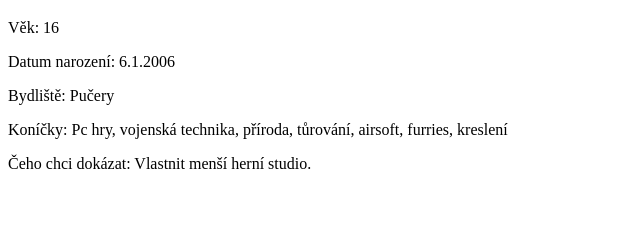
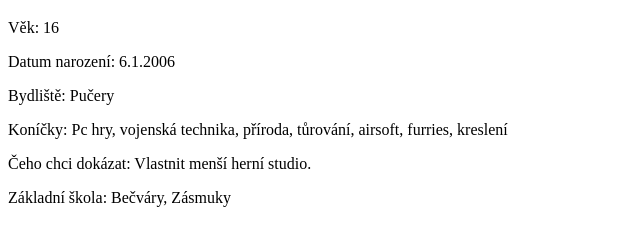
Before and after one commit to JakubVavru/Test, a plain HTML site: page about.html in a window 1280 px wide. Shown: the part 61-306 px from the top of the page, without its empty margins (0-640 px from the left). Drawn offline with Linux system fonts and the light colour scheme.

Commit message:
Update About
Update O mně

```diff
--- a/about.html
+++ b/about.html
@@ -14,6 +14,7 @@
 <p>    Bydliště: Pučery </p>
 <p>    Koníčky: Pc hry, vojenská technika, příroda, tůrování, airsoft, furries, kreslení </p>
 <p>    Čeho chci dokázat: Vlastnit menší herní studio. </p>
+<p>Základní škola: Bečváry, Zásmuky</p>
 
 
 </body>
```
